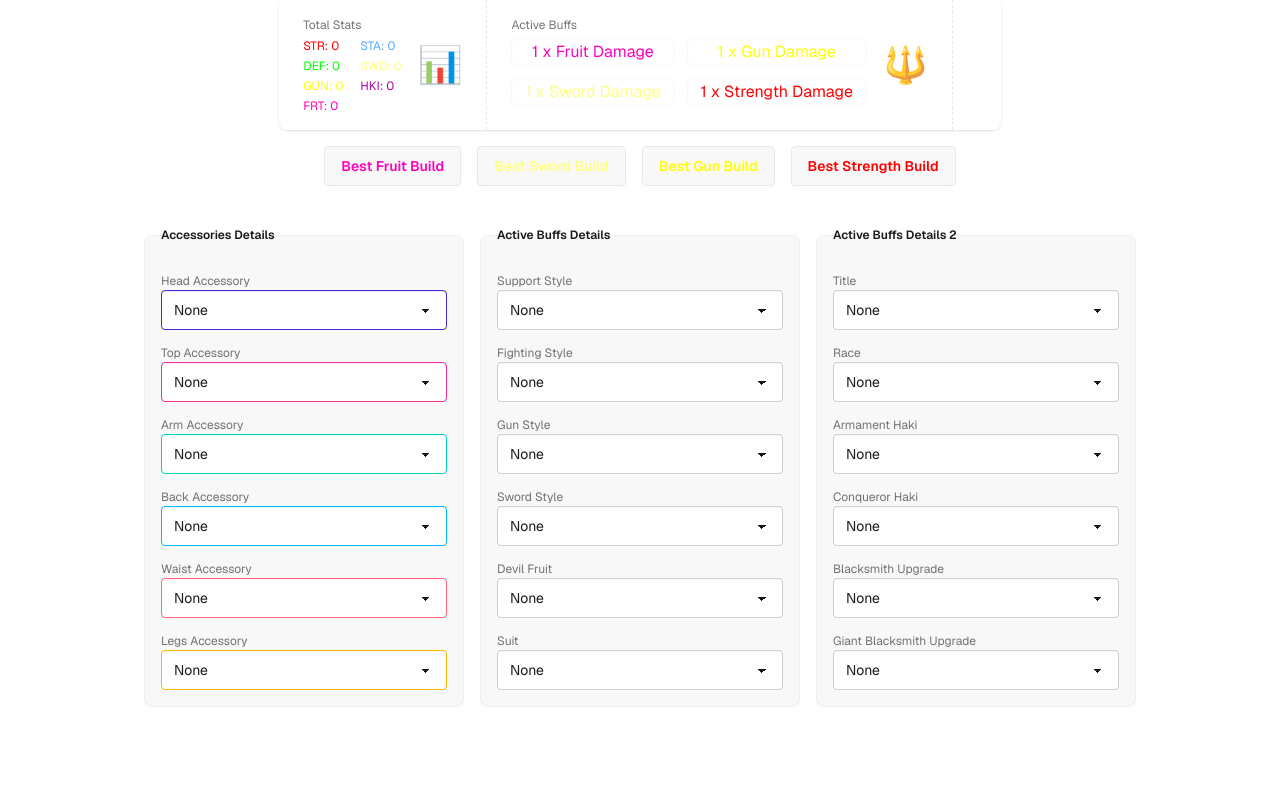
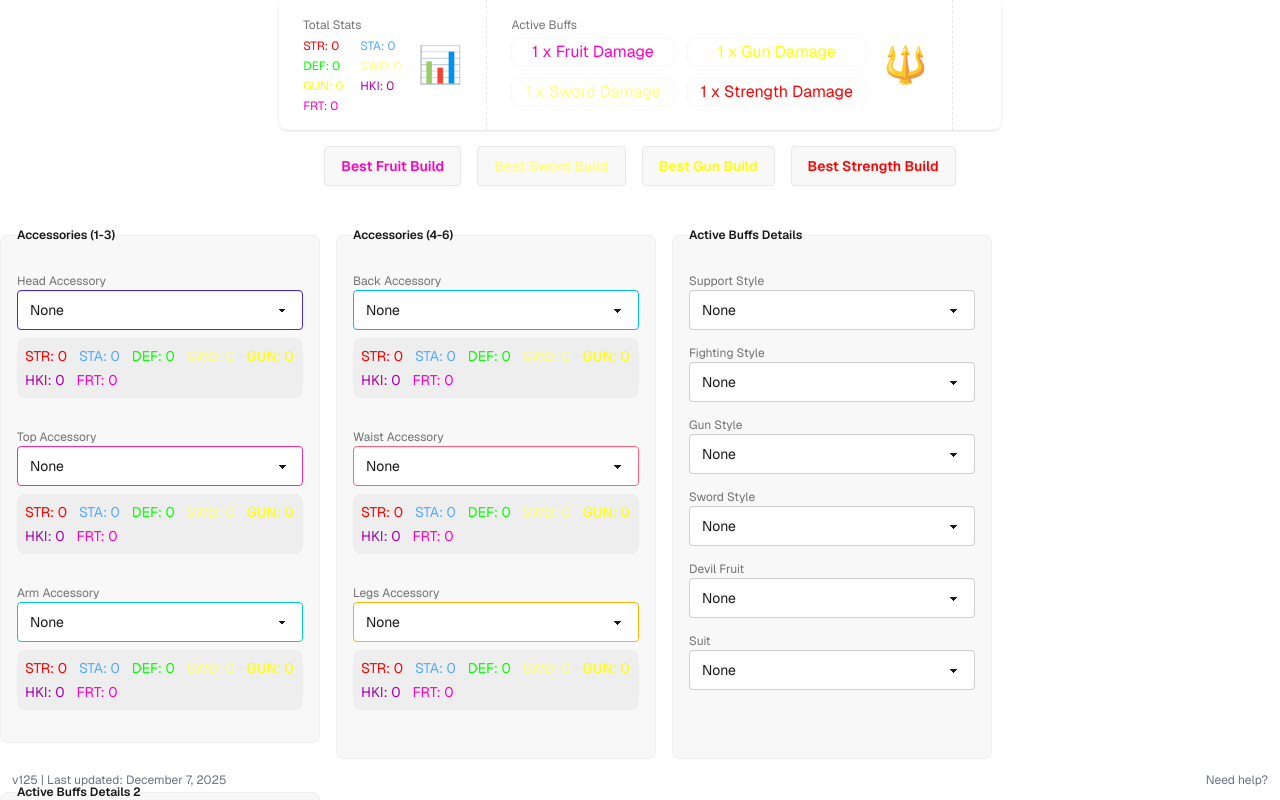
Before and after one commit to kingcode9918/aopg-calculator, a Next.js app: page / in a window 1280 px wide. Shown: the top 800 px of the page. Built offline with nearby package versions, Linux system fonts and the light colour scheme.

Commit message:
added christmas update

```diff
--- a/src/app/data/accessories.ts
+++ b/src/app/data/accessories.ts
@@ -604,6 +604,17 @@ export const headAccData: Accessories[] = [
     haki: 10,
     fruit: 0,
   },
+  {
+    id: 54,
+    name: "Santa Straw Hat",
+    strength: 1300,
+    stamina: 0,
+    defense: 0,
+    sword: 1100,
+    gun: 850,
+    haki: 0,
+    fruit: 2650,
+  },
 ];
 
 export const topAccData: Accessories[] = [
@@ -1101,6 +1112,28 @@ export const topAccData: Accessories[] = [
     gun: 0,
     haki: 0,
     fruit: 1000,
+  },
+  {
+    id: 45,
+    name: "Santa's Suit (Male)",
+    strength: 0,
+    stamina: 0,
+    defense: 0,
+    sword: 3100,
+    gun: 0,
+    haki: 0,
+    fruit: 3175,
+  },
+  {
+    id: 46,
+    name: "Santa's Suit (Female)",
+    strength: 2125,
+    stamina: 0,
+    defense: 0,
+    sword: 0,
+    gun: 2125,
+    haki: 0,
+    fruit: 0,
   },
 ];
 export const armAccData: Accessories[] = [
@@ -1677,9 +1710,9 @@ export const legsAccData: Accessories[] = [
     strength: 1850,
     stamina: 0,
     defense: 850,
-    sword: 1480,
-    gun: 0,
-    haki: 0,
+    sword: 0,
+    gun: 0,
+    haki: 1480,
     fruit: 0,
   },
   {
--- a/src/app/data/activebuff.ts
+++ b/src/app/data/activebuff.ts
@@ -173,6 +173,14 @@ export const gunActiveBuffs: ActiveBuffs[] = [
     swordbuff: 1,
     gunbuff: 2,
     strengthbuff: 1,
+  },
+  {
+    id: 2,
+    name: "Frost Bazooka (Subzero)",
+    fruitbuff: 2,
+    swordbuff: 2,
+    gunbuff: 2,
+    strengthbuff: 2,
   },
 ];
 
--- a/src/app/page.tsx
+++ b/src/app/page.tsx
@@ -172,6 +172,23 @@ export default function Home() {
         {/* {pageSelected === "calculator" && <Calculator />} */}
         <Calculator />
 
+        {/* Floating UI Elements */}
+        <div className="fixed bottom-3 left-3 text-xs text-gray-500 dark:text-gray-400">
+          v125 | Last updated: December 7, 2025
+        </div>
+
+        <div className="fixed bottom-3 right-3 group cursor-help">
+          <div className="text-xs text-gray-500 dark:text-gray-400">
+            Need help?
+          </div>
+
+          {/* Hover tooltip */}
+          <div className="absolute bottom-6 right-0 hidden group-hover:block bg-gray-800 text-white text-xs p-2 rounded-md shadow-lg w-44">
+            If there's a wrong value, DM me on Discord:
+            <span className="font-semibold block mt-1">kingcode99</span>
+          </div>
+        </div>
+
         {/* {pageSelected === "damagetable" && <DamageTable />} */}
       </main>
     </div>
--- a/src/app/views/calculator.tsx
+++ b/src/app/views/calculator.tsx
@@ -72,7 +72,7 @@ const bestBuilds = {
   strength: {
     acc: {
       selectedHeadAcc: 7,
-      selectedTopAcc: 20,
+      selectedTopAcc: 46,
       selectedBackAcc: 1,
       selectedArmAcc: 4,
       selectedWaistAcc: 2,
@@ -80,7 +80,7 @@ const bestBuilds = {
     },
     buffs: {
       fightingBuff: 5,
-      gunSBuff: 0,
+      gunSBuff: 2,
       swordSBuff: 1,
       fruitSBuff: 3,
       suitBuff: 6,
@@ -105,7 +105,7 @@ const bestBuilds = {
     },
     buffs: {
       fightingBuff: 5,
-      gunSBuff: 1,
+      gunSBuff: 2,
       swordSBuff: 1,
       fruitSBuff: 3,
       suitBuff: 2,
@@ -130,7 +130,7 @@ const bestBuilds = {
     },
     buffs: {
       fightingBuff: 5,
-      gunSBuff: 0,
+      gunSBuff: 2,
       swordSBuff: 4,
       fruitSBuff: 3,
       suitBuff: 7,
@@ -147,7 +147,7 @@ const bestBuilds = {
   fruit: {
     acc: {
       selectedHeadAcc: 14,
-      selectedTopAcc: 3,
+      selectedTopAcc: 45,
       selectedBackAcc: 13,
       selectedArmAcc: 4,
       selectedWaistAcc: 2,
@@ -155,7 +155,7 @@ const bestBuilds = {
     },
     buffs: {
       fightingBuff: 5,
-      gunSBuff: 0,
+      gunSBuff: 2,
       swordSBuff: 1,
       fruitSBuff: 3,
       suitBuff: 1,
@@ -402,6 +402,9 @@ const Calculator = () => {
     // Damage
   }, [acc, buffs]);
 
+  const firstGroup = accKeys.slice(0, 3); // first 3
+  const secondGroup = accKeys.slice(3, 6); // next 3
+
   // Render
   return (
     <div className="w-full flex flex-col items-center">
@@ -636,18 +639,26 @@ const Calculator = () => {
           </div>
         </fieldset> */}
 
-        {/* Accessories Fieldset */}
-        <fieldset className="fieldset bg-base-200 border-base-300 rounded-box w-xs border p-4">
-          <legend className="fieldset-legend">Accessories Details</legend>
-          {accKeys.map(({ key, label, data, color }) => (
-            <div key={key}>
+        {/* GROUP 1 — First 3 accessories */}
+        <fieldset className="fieldset bg-base-200 border-base-300 rounded-box w-xs border p-4 mb-4">
+          <legend className="fieldset-legend">Accessories (1-3)</legend>
+
+          {firstGroup.map(({ key, label, data, color }) => {
+            const selectedId = acc[key as keyof typeof acc];
+            const selectedAccessory = data.find(
+              (item) => item.id === selectedId
+            );
+
+            return (
+              <div key={key} className="mb-4">
                 <label className="label mt-2">
                   <span>{label} Accessory</span>
                 </label>
+
                 <select
-                value={acc[key as keyof typeof acc]}
+                  value={selectedId}
                   onChange={(e) => handleAccChange(key, Number(e.target.value))}
-                className={`select ${color}`}
+                  className={`select ${color} w-full`}
                 >
                   <option value="" disabled>
                     Pick a {label.toLowerCase()} accessory
@@ -658,8 +669,96 @@ const Calculator = () => {
                     </option>
                   ))}
                 </select>
+
+                {selectedAccessory && (
+                  <div className="mt-2 bg-base-300 p-2 rounded-lg text-sm flex flex-wrap gap-x-3 gap-y-1 w-full">
+                    <span className="custom-text-strength">
+                      STR: {selectedAccessory.strength}
+                    </span>
+                    <span className="custom-text-stamina">
+                      STA: {selectedAccessory.stamina}
+                    </span>
+                    <span className="custom-text-defense">
+                      DEF: {selectedAccessory.defense}
+                    </span>
+                    <span className="custom-text-sword">
+                      SWD: {selectedAccessory.sword}
+                    </span>
+                    <span className="custom-text-gun">
+                      GUN: {selectedAccessory.gun}
+                    </span>
+                    <span className="custom-text-haki">
+                      HKI: {selectedAccessory.haki}
+                    </span>
+                    <span className="custom-text-fruit">
+                      FRT: {selectedAccessory.fruit}
+                    </span>
                   </div>
+                )}
+              </div>
+            );
+          })}
+        </fieldset>
+
+        {/* GROUP 2 — Next 3 accessories */}
+        <fieldset className="fieldset bg-base-200 border-base-300 rounded-box w-xs border p-4">
+          <legend className="fieldset-legend">Accessories (4-6)</legend>
+
+          {secondGroup.map(({ key, label, data, color }) => {
+            const selectedId = acc[key as keyof typeof acc];
+            const selectedAccessory = data.find(
+              (item) => item.id === selectedId
+            );
+
+            return (
+              <div key={key} className="mb-4">
+                <label className="label mt-2">
+                  <span>{label} Accessory</span>
+                </label>
+
+                <select
+                  value={selectedId}
+                  onChange={(e) => handleAccChange(key, Number(e.target.value))}
+                  className={`select ${color} w-full`}
+                >
+                  <option value="" disabled>
+                    Pick a {label.toLowerCase()} accessory
+                  </option>
+                  {data.map((item) => (
+                    <option key={item.id} value={item.id}>
+                      {item.name}
+                    </option>
                   ))}
+                </select>
+
+                {selectedAccessory && (
+                  <div className="mt-2 bg-base-300 p-2 rounded-lg text-sm flex flex-wrap gap-x-3 gap-y-1 w-full">
+                    <span className="custom-text-strength">
+                      STR: {selectedAccessory.strength}
+                    </span>
+                    <span className="custom-text-stamina">
+                      STA: {selectedAccessory.stamina}
+                    </span>
+                    <span className="custom-text-defense">
+                      DEF: {selectedAccessory.defense}
+                    </span>
+                    <span className="custom-text-sword">
+                      SWD: {selectedAccessory.sword}
+                    </span>
+                    <span className="custom-text-gun">
+                      GUN: {selectedAccessory.gun}
+                    </span>
+                    <span className="custom-text-haki">
+                      HKI: {selectedAccessory.haki}
+                    </span>
+                    <span className="custom-text-fruit">
+                      FRT: {selectedAccessory.fruit}
+                    </span>
+                  </div>
+                )}
+              </div>
+            );
+          })}
         </fieldset>
 
         {/* Buffs Fieldsets */}
```
Lines whose indentation alone changed are shown as unchanged.
